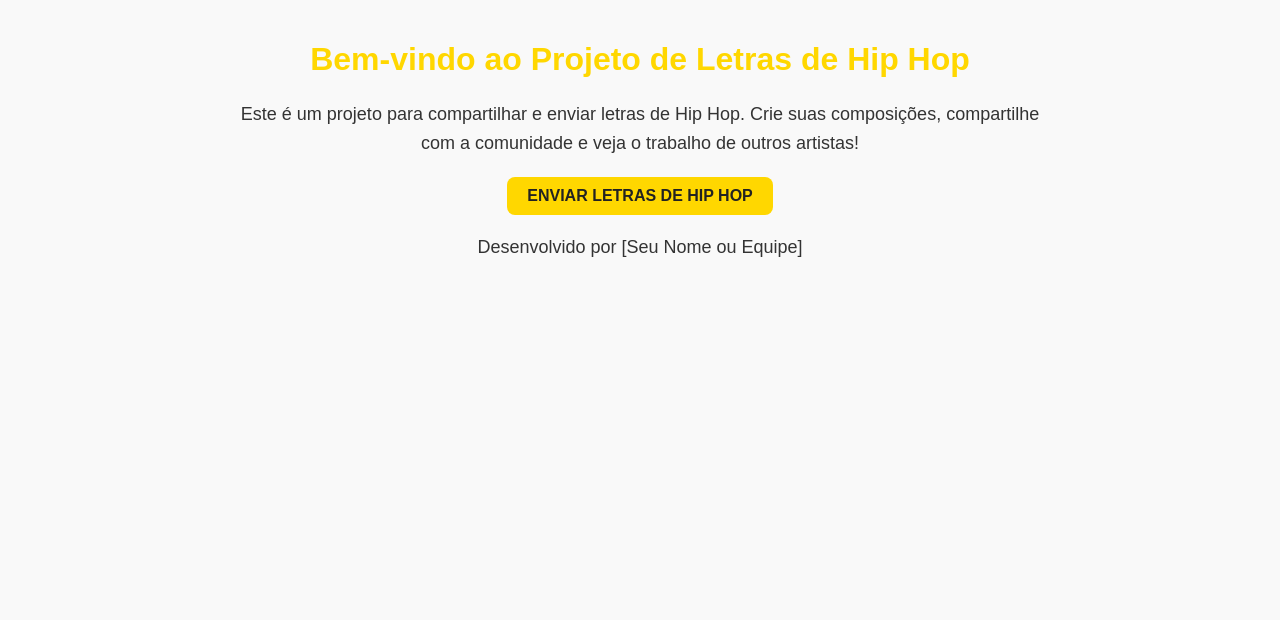
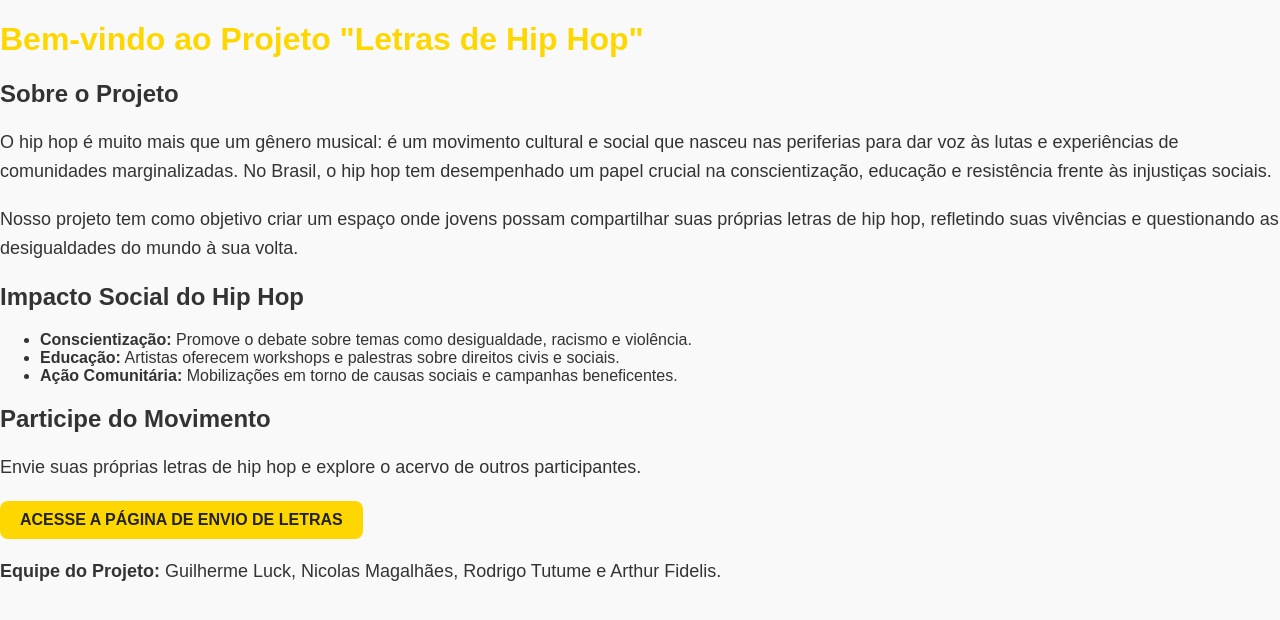
Before and after one commit to arthruxd/siteletrashiphop, a plain HTML site: page index.html in a window 1280 px wide. Drawn offline with Linux system fonts and the light colour scheme.

Commit message:
Update index.html

```diff
--- a/index.html
+++ b/index.html
@@ -3,27 +3,40 @@
 <head>
     <meta charset="UTF-8">
     <meta name="viewport" content="width=device-width, initial-scale=1.0">
-    <title>Página Inicial - Projeto Hip Hop</title>
+    <title>Página Inicial - Projeto Letras de Hip Hop</title>
     <link rel="stylesheet" href="styles.css">
 </head>
 <body>
-    <div class="container">
     <header>
-            <h1>Bem-vindo ao Projeto de Letras de Hip Hop</h1>
+        <h1>Bem-vindo ao Projeto "Letras de Hip Hop"</h1>
     </header>
     <main>
+        <section>
+            <h2>Sobre o Projeto</h2>
             <p>
-                Este é um projeto para compartilhar e enviar letras de Hip Hop. Crie suas composições,
-                compartilhe com a comunidade e veja o trabalho de outros artistas!
+                O hip hop é muito mais que um gênero musical: é um movimento cultural e social que nasceu nas periferias para dar voz às lutas e experiências de comunidades marginalizadas. No Brasil, o hip hop tem desempenhado um papel crucial na conscientização, educação e resistência frente às injustiças sociais.
             </p>
-            <button id="redirectButton" class="btn">
-                Enviar Letras de Hip Hop
-            </button>
+            <p>
+                Nosso projeto tem como objetivo criar um espaço onde jovens possam compartilhar suas próprias letras de hip hop, refletindo suas vivências e questionando as desigualdades do mundo à sua volta.
+            </p>
+        </section>
+        <section>
+            <h2>Impacto Social do Hip Hop</h2>
+            <ul>
+                <li><strong>Conscientização:</strong> Promove o debate sobre temas como desigualdade, racismo e violência.</li>
+                <li><strong>Educação:</strong> Artistas oferecem workshops e palestras sobre direitos civis e sociais.</li>
+                <li><strong>Ação Comunitária:</strong> Mobilizações em torno de causas sociais e campanhas beneficentes.</li>
+            </ul>
+        </section>
+        <section>
+            <h2>Participe do Movimento</h2>
+            <p>Envie suas próprias letras de hip hop e explore o acervo de outros participantes.</p>
+            <button id="redirectButton" class="btn">Acesse a Página de Envio de Letras</button>
+        </section>
     </main>
     <footer>
-            <p>Desenvolvido por [Seu Nome ou Equipe]</p>
+        <p><strong>Equipe do Projeto:</strong> Guilherme Luck, Nicolas Magalhães, Rodrigo Tutume e Arthur Fidelis.</p>
     </footer>
-    </div>
     <script src="script.js"></script>
 </body>
 </html>
```
Lines whose indentation alone changed are shown as unchanged.
